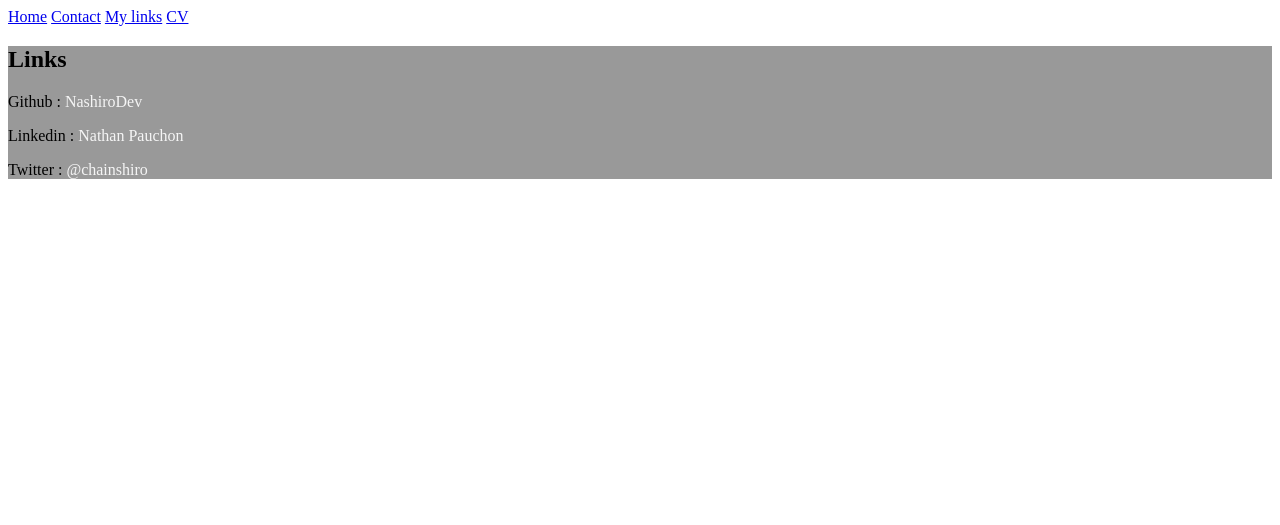
After one commit to NashiroDev/Symfolio, a Symfony app: template templates/Frontend/links.html.twig in a window 1280 px wide. The commit adds this page. Shown: the top 525 px of the page. Run offline with Twig, Linux system fonts and the light colour scheme; the template is opened without the code that fills it, so the values that code supplies are empty; some libraries are stand-ins or nearby versions.

Commit message:
feat: added contact and links pages

```diff
--- a/assets/styles/Frontend/home.scss
+++ b/assets/styles/Frontend/home.scss
@@ -12,7 +12,7 @@ section {
     background: #edfeff27;
 }
 .second-section {
-    width: 70%;
+    width: 75%;
 }
 .title-banner {
 
@@ -78,7 +78,7 @@ section {
         display: flex;
         width: 150%;
         margin: 0.218em 0 0.618em 0.618em;
-        gap: 5.881em;
+        gap: 4.881em;
         padding: 0.618em;
         border-top: 1.5px solid whitesmoke;
         border-bottom: 1.5px solid whitesmoke;
--- /dev/null
+++ b/templates/Frontend/links.html.twig
@@ -0,0 +1,19 @@
+{% extends "base.html.twig" %}
+
+{% block title %}
+    {{ parent() }}
+    Links
+{% endblock %}
+
+{% block body %}
+    <section class="container-fluid mt-4" style="min-height: 30em">
+        <div class="card p-3 w-50 mx-auto" style="background-color: #999999;">
+            <h1 class="text-center"><i class="bi bi-share-fill"></i> Links</h1>
+            <div class="text-center">
+                <p><i class="bi bi-github"></i> Github : <a href="https://github.com/NashiroDev" target="_blank" style="text-decoration: none; color: whitesmoke;">NashiroDev</a></p>
+                <p><i class="bi bi-linkedin"></i> Linkedin : <a href="https://www.linkedin.com/in/nathanpauchon/" target="_blank" style="text-decoration: none; color: whitesmoke;">Nathan Pauchon</a></p>
+                <p><i class="bi bi-twitter"></i> Twitter : <a href="https://twitter.com/chainshiro" target="_blank" style="text-decoration: none; color: whitesmoke;">@chainshiro</a></p>
+            </div>
+        </div>
+    </section>
+{% endblock %}
--- a/templates/_navbar.html.twig
+++ b/templates/_navbar.html.twig
@@ -1,13 +1,14 @@
 <nav class="navbar">
 	<div class="navbar-center">
 		<a href="/">Home</a>
-		<a href="#">Contact</a>
+		<a href="/contact">Contact</a>
+		<a href="/links">My links</a>
+		<a href="/files/first/CV_np.pdf" download>CV</a>
 		{% if app.user %}
 			<a href="/logout">Logout</a>
 		{% endif %}
 		{% if is_granted('ROLE_ADMIN') %}
 			<a href="/admin">Admin</a>
 		{% endif %}
-
 	</div>
 </nav>
```
Also changed, not shown: src/Controller/FrontController.php (+12 -0 lines), templates/Frontend/contact.html.twig (added, +18 -0 lines), templates/Frontend/index.html.twig (+15 -5 lines), 3 other files.
